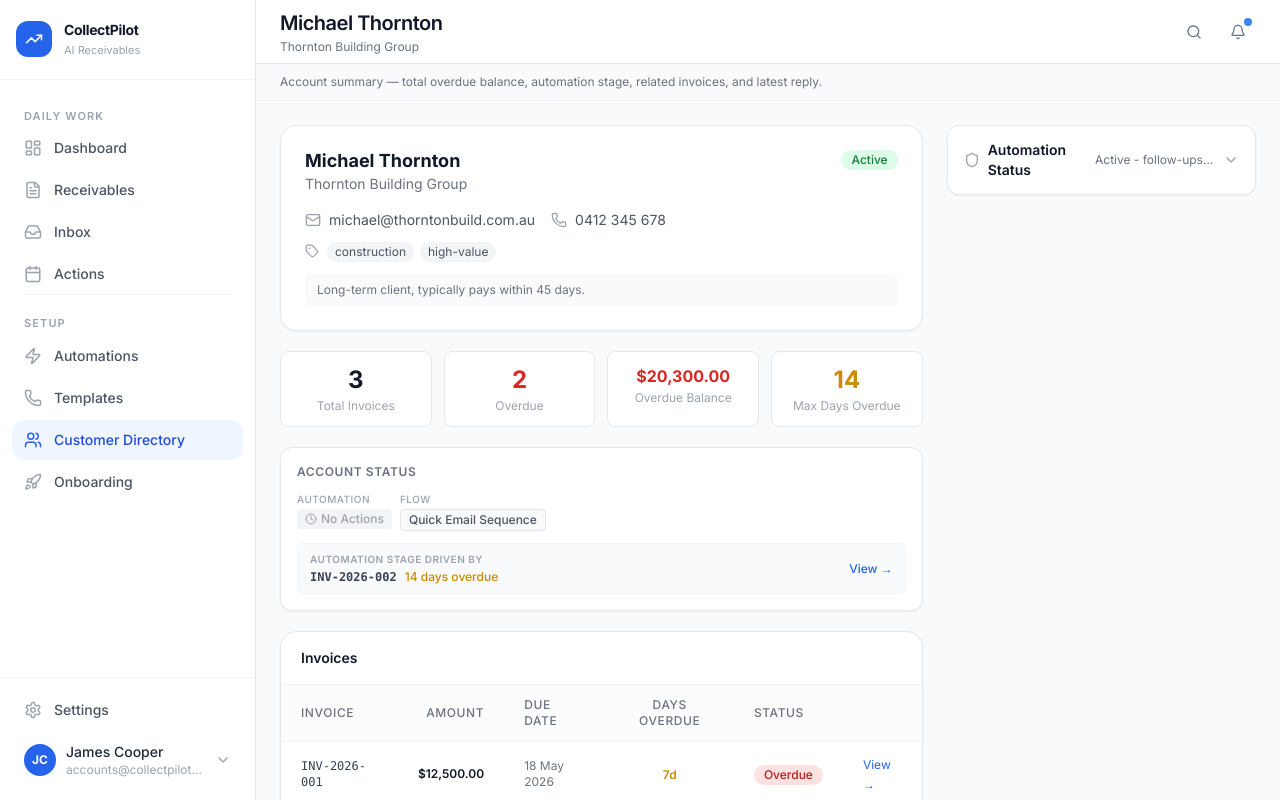
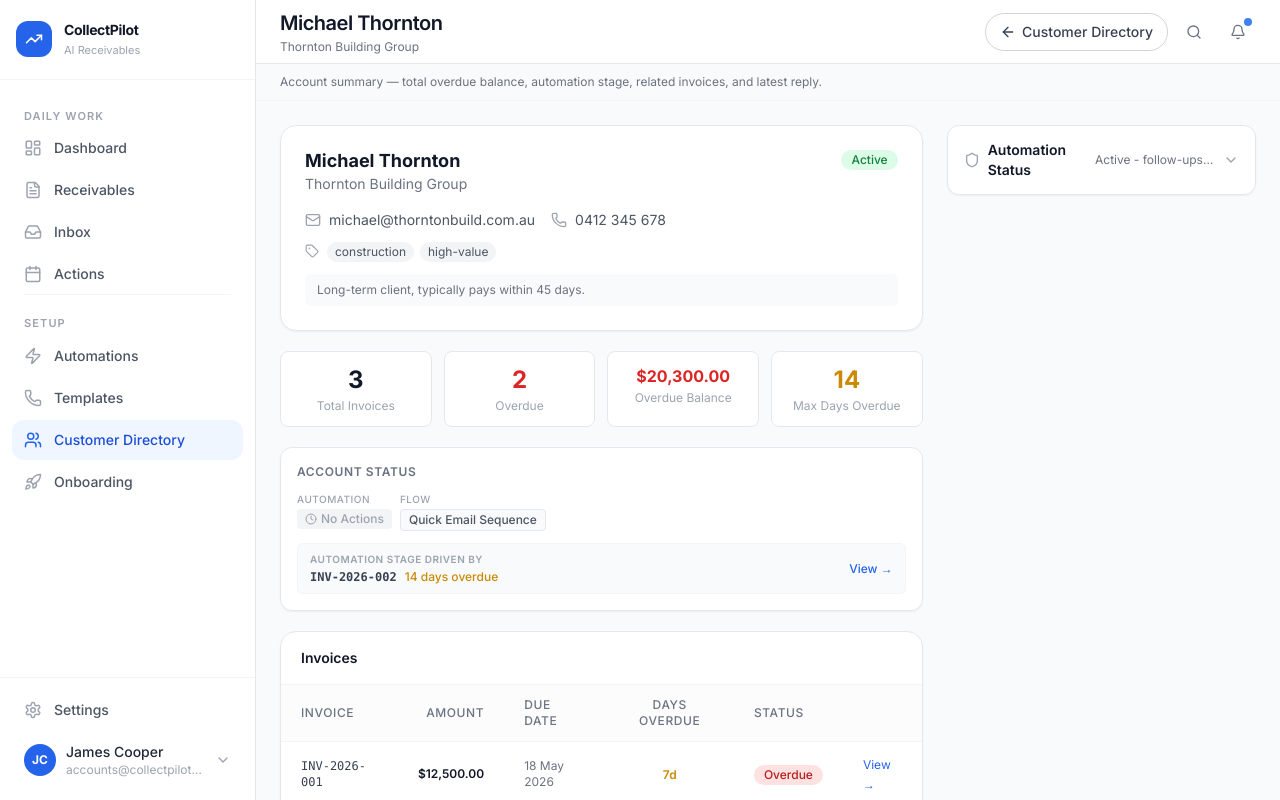
Before and after one commit to juanb-systems/RTW---Prototype-Invoice-Follow-up-Software, a Next.js app: page /contacts/C001 in a window 1280 px wide. Built offline with nearby package versions, Linux system fonts and the light colour scheme.

Commit message:
Improve back navigation visibility (v2.92.0)

```diff
--- a/app/contacts/[id]/page.tsx
+++ b/app/contacts/[id]/page.tsx
@@ -6,7 +6,7 @@ import { ExclusionControls } from "@/components/contacts/ExclusionControls";
 import { InvoiceStatusBadge } from "@/components/invoices/InvoiceStatusBadge";
 import { formatCurrency, formatDate, agingColor } from "@/lib/utils";
 import { getDb } from "@/lib/store";
-import { Mail, Phone, Tag, ShieldX, Zap, PauseCircle, Clock, GitBranch, MessageSquare, Calendar } from "lucide-react";
+import { Mail, Phone, Tag, ShieldX, Zap, PauseCircle, Clock, GitBranch, MessageSquare, Calendar, ArrowLeft } from "lucide-react";
 
 export const dynamic = "force-dynamic";
 
@@ -84,6 +84,15 @@ export default async function ContactDetailPage({
         title={contact.name}
         subtitle={contact.company}
         description="Account summary — total overdue balance, automation stage, related invoices, and latest reply."
+        actions={
+          <Link
+            href="/contacts"
+            className="inline-flex items-center gap-1.5 rounded-full border border-gray-300 bg-white px-3.5 py-2 text-sm font-medium text-gray-700 hover:bg-gray-50 transition-colors"
+          >
+            <ArrowLeft className="h-4 w-4" />
+            <span>Customer Directory</span>
+          </Link>
+        }
       />
       <div className="p-4 sm:p-6 space-y-4 sm:space-y-6">
 
--- a/app/inbox/page.tsx
+++ b/app/inbox/page.tsx
@@ -303,7 +303,7 @@ function MessageDetail({
       <div className="flex items-center gap-3 px-4 py-3 border-b border-gray-200 flex-shrink-0 bg-white">
         <button
           onClick={onClose}
-          className="flex items-center gap-1.5 text-xs font-medium text-gray-500 hover:text-gray-800 transition-colors"
+          className="inline-flex items-center gap-1.5 rounded-full border border-gray-300 bg-white px-3.5 py-2 text-sm font-medium text-gray-700 hover:bg-gray-50 transition-colors"
         >
           <ArrowLeft className="h-4 w-4" />
           <span className="hidden sm:inline">Inbox</span>
@@ -492,7 +492,7 @@ function MessageDetail({
         )}
         <button
           onClick={onClose}
-          className="ml-auto flex items-center gap-1.5 rounded-full border border-gray-300 px-3 py-1.5 text-xs font-medium text-gray-500 hover:bg-gray-50 transition-colors"
+          className="ml-auto flex items-center gap-1.5 rounded-full border border-gray-300 px-3.5 py-2 text-sm font-medium text-gray-600 hover:bg-gray-50 transition-colors"
         >
           <ArrowLeft className="h-3 w-3" />
           <span className="hidden sm:inline">Back to inbox</span>
--- a/app/invoices/[id]/page.tsx
+++ b/app/invoices/[id]/page.tsx
@@ -14,7 +14,7 @@ import {
   getContactWithInvoices,
 } from "@/lib/server-data";
 import { CollapsibleSection } from "@/components/invoices/CollapsibleSection";
-import { AlertTriangle, Calendar, Building2, Mail, Phone, GitBranch, ShieldX, MessageSquare, PauseCircle, ExternalLink, Zap, CheckCircle2, Clock, Info } from "lucide-react";
+import { AlertTriangle, Calendar, Building2, Mail, Phone, GitBranch, ShieldX, MessageSquare, PauseCircle, ExternalLink, Zap, CheckCircle2, Clock, Info, ArrowLeft } from "lucide-react";
 import type { AutomationFlow, MessageClassification, InboxMessage } from "@/lib/types";
 
 export const dynamic = "force-dynamic";
@@ -155,6 +155,15 @@ export default async function InvoiceDetailPage({
         title={invoice.invoiceNumber}
         subtitle={`${invoice.contact?.company ?? ""} · ${formatCurrency(invoice.amount)}`}
         description="Review invoice status, customer activity, automation progress, and next recommended action."
+        actions={
+          <Link
+            href="/invoices"
+            className="inline-flex items-center gap-1.5 rounded-full border border-gray-300 bg-white px-3.5 py-2 text-sm font-medium text-gray-700 hover:bg-gray-50 transition-colors"
+          >
+            <ArrowLeft className="h-4 w-4" />
+            <span>Receivables</span>
+          </Link>
+        }
       />
       <div className="p-4 sm:p-6 space-y-6">
 
--- a/components/automations/builder/FlowBuilderPageClient.tsx
+++ b/components/automations/builder/FlowBuilderPageClient.tsx
@@ -74,9 +74,9 @@ export function FlowBuilderPageClient({ id }: { id: string }) {
         <div className="flex items-center gap-3">
           <button
             onClick={handleBackClick}
-            className="flex items-center gap-1.5 text-xs text-gray-500 hover:text-gray-700"
+            className="inline-flex items-center gap-1.5 rounded-full border border-gray-300 bg-white px-3.5 py-2 text-sm font-medium text-gray-700 hover:bg-gray-50 transition-colors"
           >
-            <ArrowLeft className="h-3.5 w-3.5" />
+            <ArrowLeft className="h-4 w-4" />
             Automations
           </button>
           <span className="text-gray-300">/</span>
--- a/package.json
+++ b/package.json
@@ -1,6 +1,6 @@
 {
   "name": "collectpilot-prototype",
-  "version": "2.91.1",
+  "version": "2.92.0",
   "private": true,
   "scripts": {
     "dev": "next dev",
```
Also changed, not shown: 2 other files (tests, documents, lock files or other folders).
